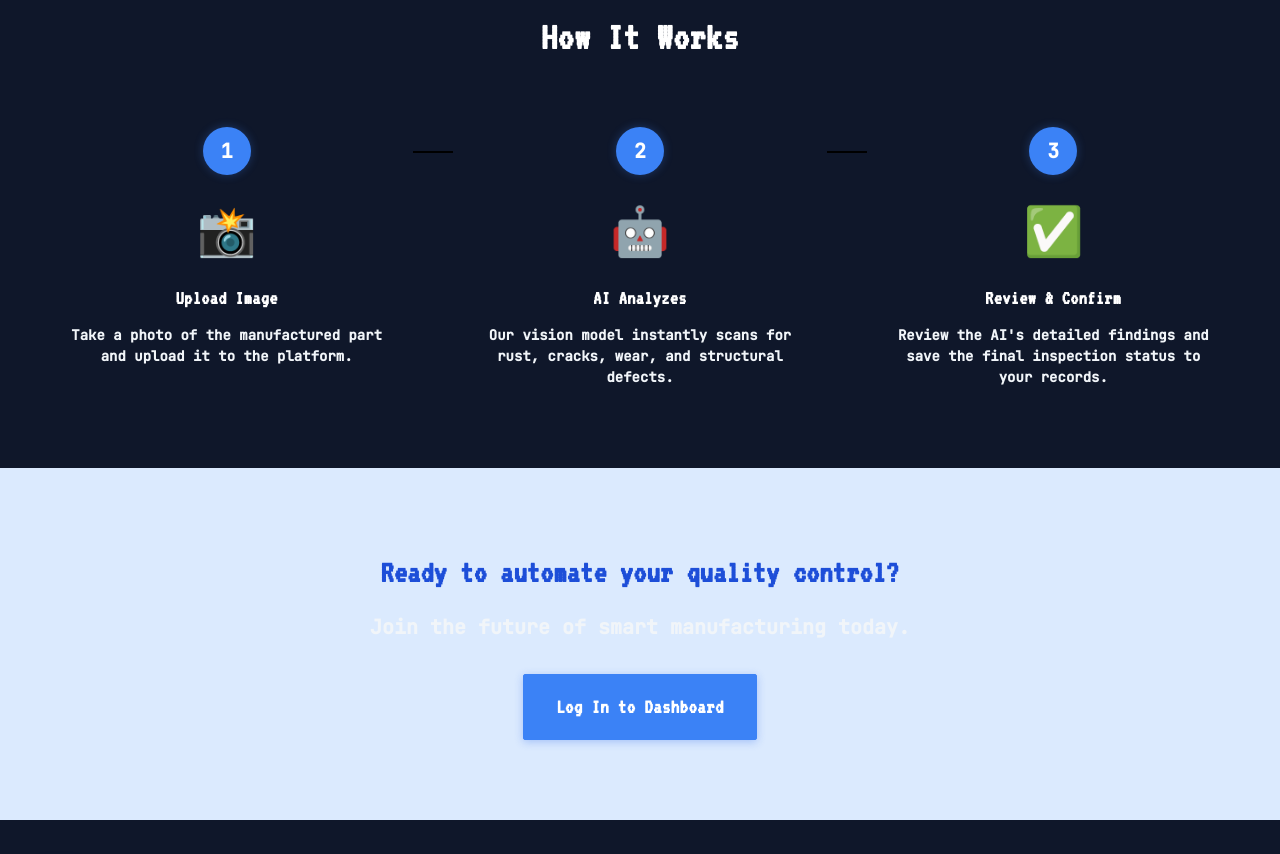
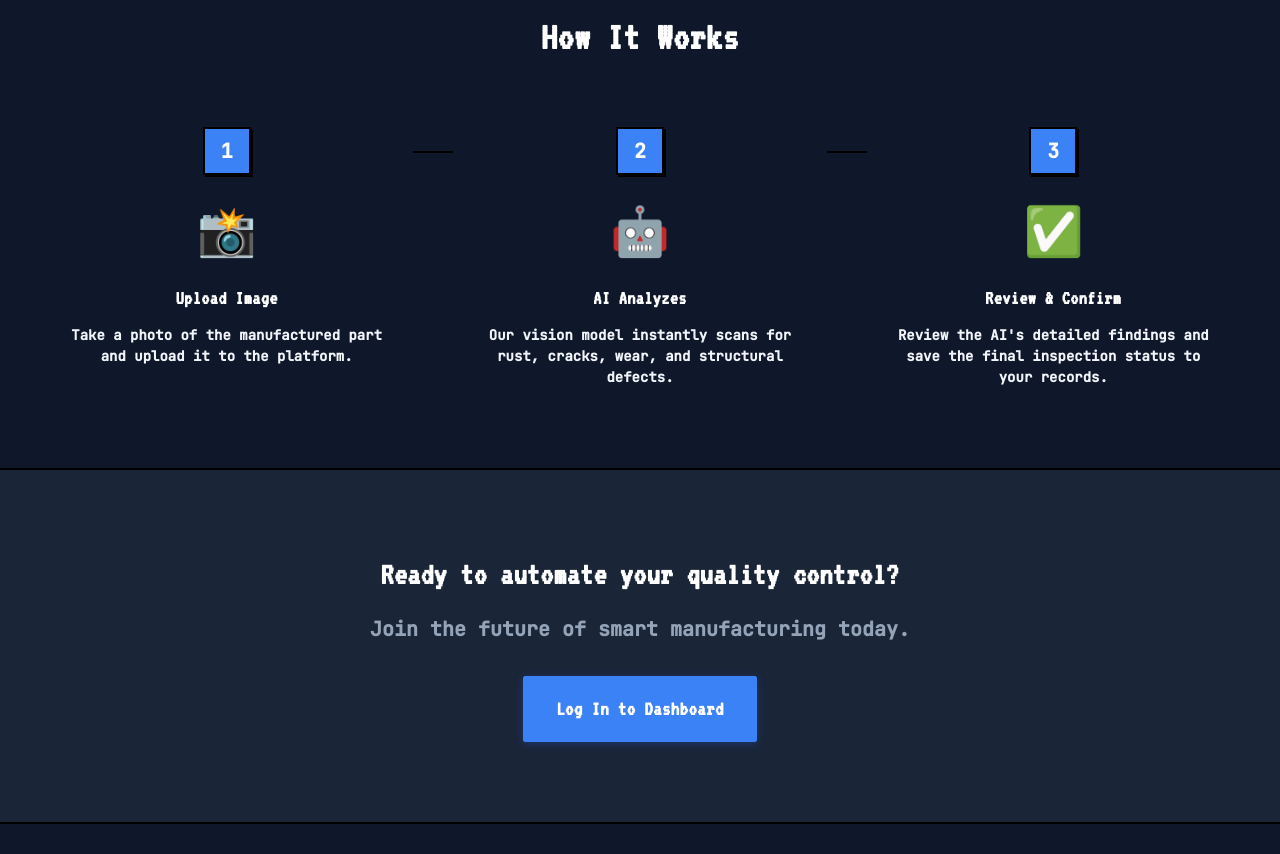
Before and after one commit to SenthilKumaran958/Quality-Anspection-Agent, a website: page frontend/index.html in a window 1280 px wide. Shown: the part 990-1844 px from the top of the page. Drawn offline with Linux system fonts and the light colour scheme.

Commit message:
design: apply dark terminal pixel theme and layouts to landing promo page

```diff
--- a/frontend/css/styles.css
+++ b/frontend/css/styles.css
@@ -1213,7 +1213,7 @@ body.landing-page {
   gap: 12px;
   font-size: 20px;
   font-weight: 700;
-  color: var(--primary-dark);
+  color: #ffffff;
 }
 
 .landing-nav-links {
@@ -1372,14 +1372,15 @@ body.landing-page {
   height: 48px;
   background: var(--primary);
   color: white;
-  border-radius: 50%;
+  border-radius: 0px;
+  border: 2px solid #000;
   display: flex;
   align-items: center;
   justify-content: center;
   font-size: 1.25rem;
   font-weight: 700;
   margin: 0 auto 20px;
-  box-shadow: var(--shadow-glow);
+  box-shadow: 2px 2px 0 #000;
 }
 
 .step-icon {
@@ -1414,7 +1415,9 @@ body.landing-page {
 
 /* CTA Section */
 .cta-section {
-  background: var(--primary-light);
+  background: rgba(30, 41, 59, 0.85);
+  border-top: 2px solid #000000;
+  border-bottom: 2px solid #000000;
   padding: 80px 24px;
   text-align: center;
 }
@@ -1422,13 +1425,13 @@ body.landing-page {
 .cta-container h2 {
   font-size: 2rem;
   font-weight: 700;
-  color: var(--primary-dark);
+  color: #ffffff;
   margin-bottom: 16px;
 }
 
 .cta-container p {
   font-size: 1.25rem;
-  color: var(--text-secondary);
+  color: var(--text-muted);
   margin-bottom: 32px;
 }
 
```
